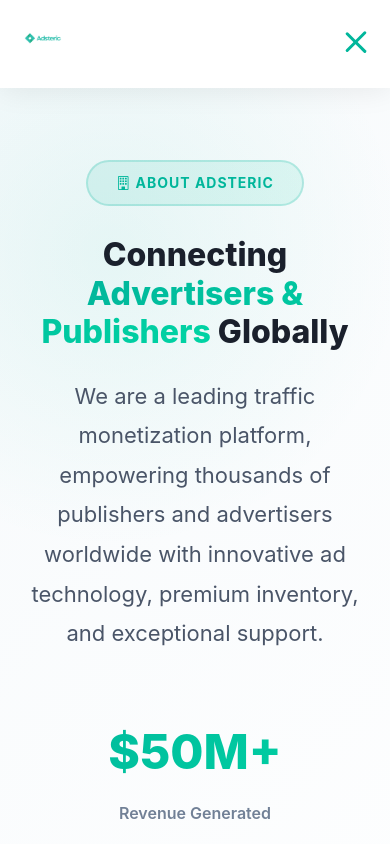
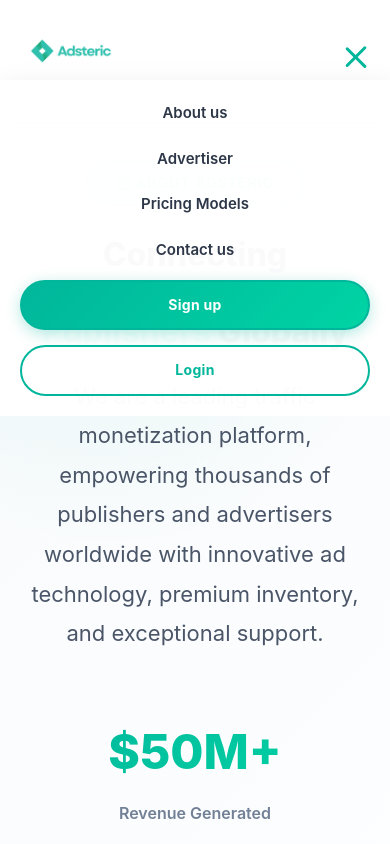
Before and after one commit to waleed0537/adsteric, a website: page public/about-us.html in a window 390 px wide. Both pictures are taken after a click on the button 356 px from the left and 43 px from the top of the page. Shown: the top 844 px of the page. Drawn offline with nearby package versions, Linux system fonts and the light colour scheme.

Commit message:
Made logo bigger and navbar in about us working

```diff
--- a/public/about-us.html
+++ b/public/about-us.html
@@ -53,8 +53,10 @@
         }
 
         .main-h__logo img {
-            height: 50px;
+            height: 80px;
             width: auto;
+            transform: scale(1.4);
+            transform-origin: left center;
         }
 
         .main-h__nav {
@@ -1596,14 +1598,23 @@
 </footer>
     <script src="config.js"></script>
     <script>
-        // Mobile Menu Toggle
         const menuButton = document.querySelector('.main-h__btn-menu');
-        const navMenu = document.querySelector('.main-h__nav');
-
-        menuButton.addEventListener('click', () => {
-            navMenu.classList.toggle('active');
-            menuButton.classList.toggle('active');
-        });
+    const nav = document.querySelector('.main-h__nav');
+    const buttons = document.querySelector('.main-h__w-btn');
+
+    menuButton.addEventListener('click', function() {
+        // Toggle menu visibility
+        if (nav.style.display === 'flex') {
+            nav.style.display = 'none';
+            buttons.style.display = 'none';
+        } else {
+            nav.style.display = 'flex';
+            buttons.style.display = 'flex';
+        }
+
+        // Animate hamburger icon
+        this.classList.toggle('active');
+    });
     </script>
 
 </body>
```
Also changed, not shown: public/advertiser2.html (+3 -1 lines), public/contact-us.html (+10 -4 lines), public/pricing-models.html (+4 -2 lines).
